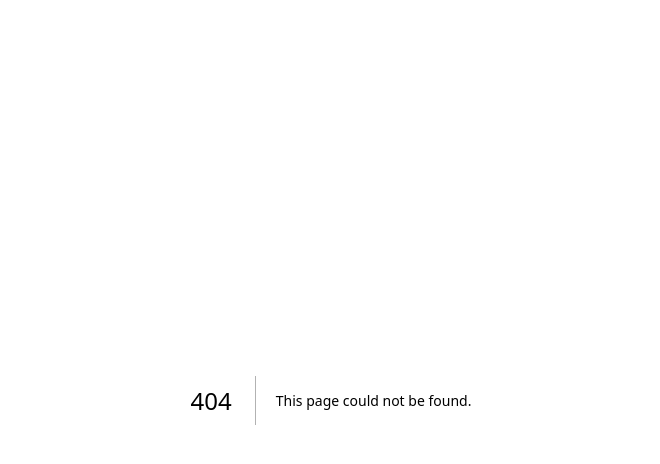
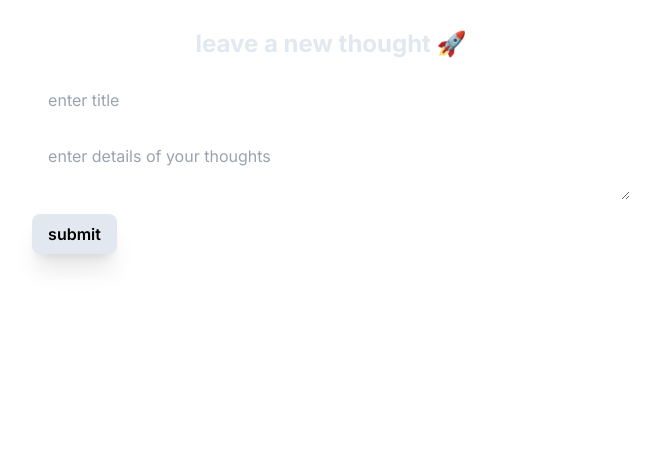
Before and after one commit to lucakato/fullstack-forum, a Next.js app: page /forum/add in a window 1280 px wide. Before the commit this address had no page. Shown: the top 464 px of the page, without its empty margins (309-969 px from the left). Built offline with nearby package versions, Linux system fonts and the light colour scheme.

Commit message:
make post route working

```diff
--- a/package.json
+++ b/package.json
@@ -12,7 +12,8 @@
     "@prisma/client": "^5.11.0",
     "next": "14.1.4",
     "react": "^18",
-    "react-dom": "^18"
+    "react-dom": "^18",
+    "react-hot-toast": "^2.4.1"
   },
   "devDependencies": {
     "@types/node": "^20",
--- a/src/app/api/forum/[id]/route.ts
+++ b/src/app/api/forum/[id]/route.ts
@@ -36,3 +36,20 @@ export const PUT = async (req: Request, res: NextResponse) => {
         await prisma.$disconnect();
     }
 };
+
+// API to delete post details
+export const DELETE = async (req: Request, res: NextResponse) => {
+    try {
+        const id: number = parseInt(req.url.split("/forum/")[1]);
+
+        await main();
+        const post = await prisma.post.delete({
+            where: { id },
+        });
+        return NextResponse.json({message: 'Success', post}, {status: 200});
+    } catch (err) {
+        return NextResponse.json({message: 'Error', err}, {status: 500});
+    } finally {
+        await prisma.$disconnect();
+    }
+};
--- /dev/null
+++ b/src/app/forum/add/page.tsx
@@ -0,0 +1,63 @@
+"use client";
+
+import React, { useRef } from 'react'
+import { useRouter } from 'next/navigation';
+import { Toaster, toast } from "react-hot-toast";
+
+const sendPost = async (title: string | undefined, description: string | undefined) => {
+    const res = await fetch('http://localhost:3000/api/forum', {
+        method: "POST",
+        headers: {
+            "Content-Type": "application/json",
+        },
+        body: JSON.stringify({ title, description }),
+    });
+
+    return res.json();
+};
+
+const MakePost = () => {
+    const router = useRouter();
+    const titleRef = useRef<HTMLInputElement | null>(null);
+    const descriptionRef = useRef<HTMLTextAreaElement | null>(null);
+
+    const handleSubmit = async (e: React.FormEvent) => {
+        e.preventDefault();
+        toast.loading("Loading...", {id: "1"});
+
+        await sendPost(titleRef.current?.value, descriptionRef.current?.value);
+        toast.loading("Success!", {id: "1"});
+
+        router.push("/");
+        router.refresh();
+    };
+
+    return (
+        <>
+            <Toaster />
+            <div className="w-full m-auto flex my-4">
+                <div className="flex flex-col justify-center items-center m-auto">
+                <p className="text-2xl text-slate-200 font-bold p-3">leave a new thought 🚀</p>
+                <form onSubmit={handleSubmit}>
+                    <input
+                    ref={titleRef}
+                    placeholder="enter title"
+                    type="text"
+                    className="rounded-md px-4 w-full py-2 my-2"
+                    />
+                    <textarea
+                    ref={descriptionRef}
+                    placeholder="enter details of your thoughts"
+                    className="rounded-md px-4 py-2 w-full my-2"
+                    ></textarea>
+                    <button className="font-semibold px-4 py-2 shadow-xl bg-slate-200 rounded-lg m-auto hover:bg-slate-100">
+                    submit
+                    </button>
+                </form>
+                </div>
+            </div>
+        </>
+    );
+};
+
+export default MakePost;
--- /dev/null
+++ b/src/app/forum/edit/[id]/page.tsx
@@ -0,0 +1,7 @@
+import React from "react";
+
+const page = () => {
+    return <div>page</div>;
+};
+
+export default page;
--- a/src/app/page.tsx
+++ b/src/app/page.tsx
@@ -1,5 +1,65 @@
 import Image from "next/image";
+import type { GetServerSideProps } from 'next'
+import Link from "next/link";
+import { PostType } from "./types";
 
-export default function Home() {
-  return <div>Hello</div>;
+async function getAllPosts(){
+  const res = await fetch('http://localhost:3000/api/forum', { cache: 'no-store' })
+  const data = await res.json()
+  if (!data){
+    throw new Error('Failed to fetch data')
+  }
+
+  return data.posts;
 }
+
+export default async function Home() {
+  const posts = await getAllPosts();
+
+  return <main className="w-full h-full">
+  <div className="md:w-2/4 sm:w-3/4 m-auto p-4 my-5 rounded-lg bg-blue-900 drop-shadow-xl">
+    <h1 className="text-slate-200 text-center text-2xl font-extrabold">
+      flow for thought 📝
+    </h1>
+  </div>
+  {/* Link */}
+  <div className="flex my-5">
+    <Link
+      href={"/forum/add"}
+      className=" md:w-1/6 sm:w-2/4 text-center rounded-md p-2 m-auto bg-slate-300 font-semibold"
+    >
+      leave a note
+    </Link>
+  </div>
+
+  <div className="w-full flex flex-col justify-center items-center">
+    {posts.map((post: PostType) => (
+      <div
+        key={post.id}
+        className="w-3/4 p-4 rounded-md mx-3 my-2 bg-slate-300 flex flex-col justify-center"
+      >
+
+      <div className="flex items-center my-3">
+        <div className="mr-auto">
+          <h2 className="mr-auto font-semibold">{ post.title }</h2>
+        </div>
+        <Link
+          href={`/forum/edit/1`}
+          className="px-4 py-1 text-center text-xl bg-slate-900 rounded-md font-semibold text-slate-200"
+        >
+          edit
+        </Link>
+      </div>
+
+      <div className="mr-auto my-1">
+        <blockquote className="font-bold text-slate-700">{ post.date.toString() }</blockquote>
+      </div>
+
+      <div className="mr-auto my-1">
+        <h2>{ post.description }</h2>
+      </div>
+      </div>
+    ))}
+  </div>
+</main>;
+}
--- /dev/null
+++ b/src/app/types.ts
@@ -0,0 +1,6 @@
+export type PostType = {
+    id: number;
+    title: string;
+    description: string;
+    date: Date;
+};
```
Also changed, not shown: 1 other file (tests, documents, lock files or other folders).
